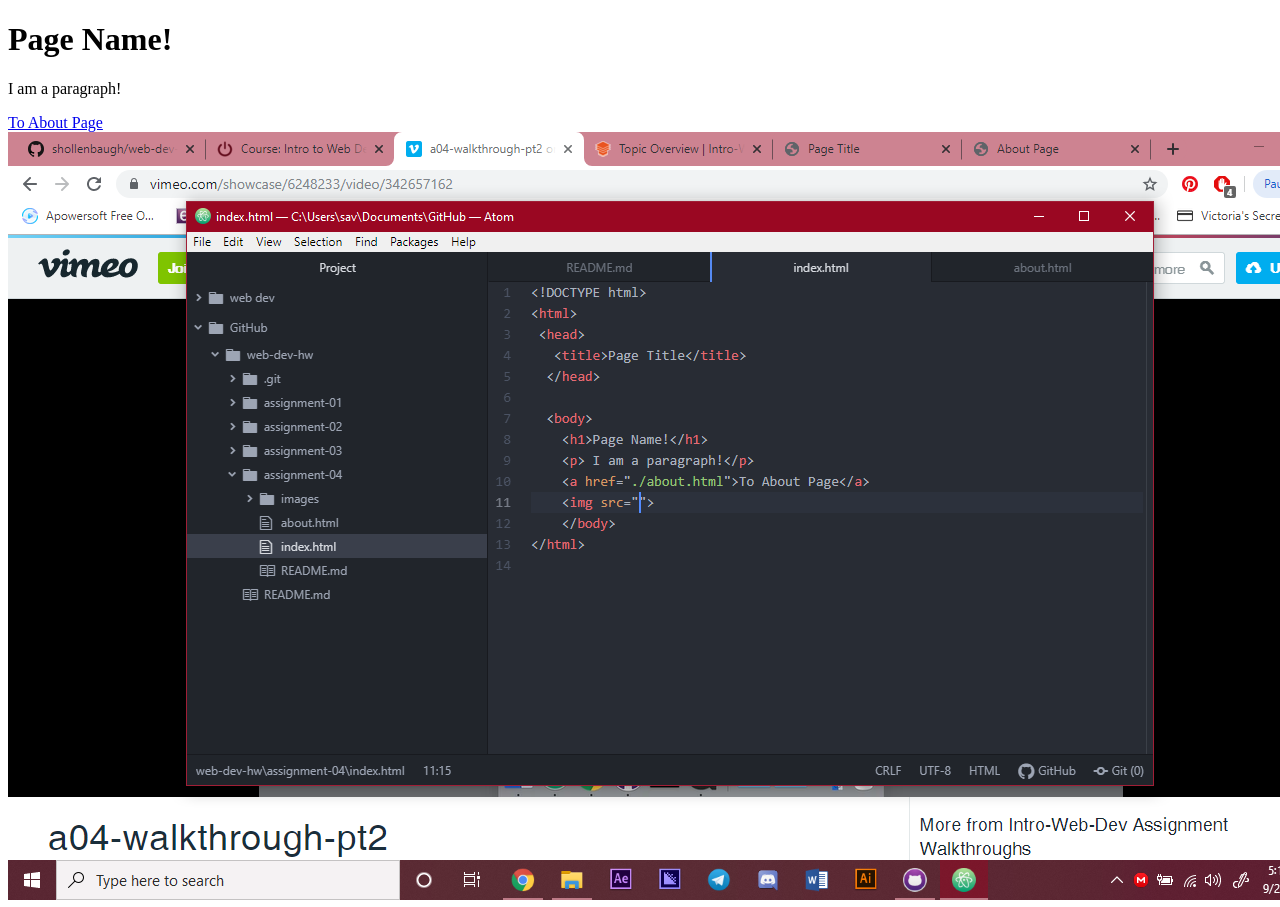
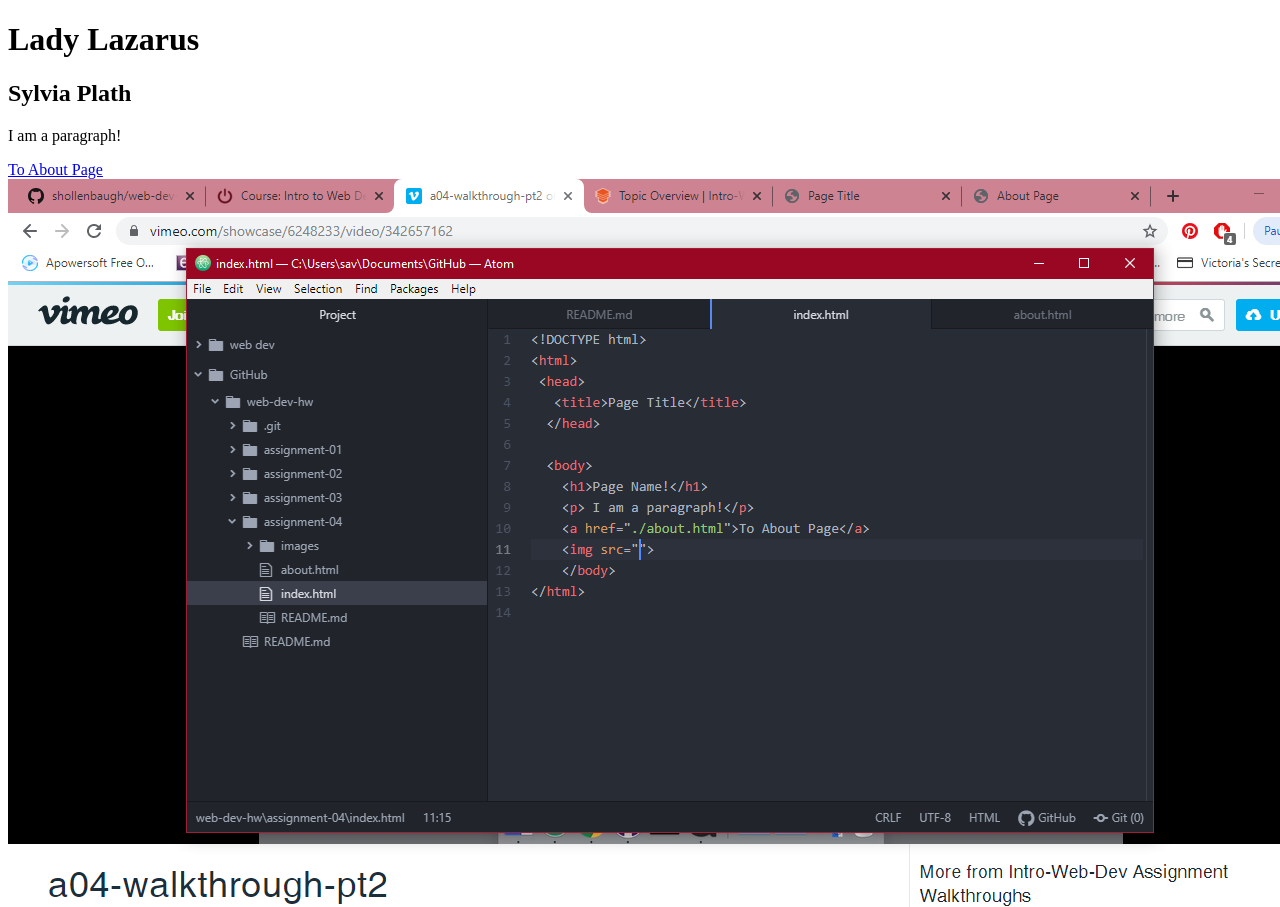
Before and after one commit to shollenbaugh/web-dev-hw, a plain HTML site: page assignment-04/index.html in a window 1280 px wide. Shown: the top 907 px of the page. Drawn offline with Linux system fonts and the light colour scheme.

Commit message:
Update index.html

```diff
--- a/assignment-04/index.html
+++ b/assignment-04/index.html
@@ -5,7 +5,8 @@
   </head>
 
   <body>
-    <h1>Page Name!</h1>
+    <h1>Lady Lazarus</h1>
+      <h2>Sylvia Plath</h2>
     <p> I am a paragraph!</p>
     <a href="./about.html">To About Page</a>
     <img src="./images/screenshot.png">
```
